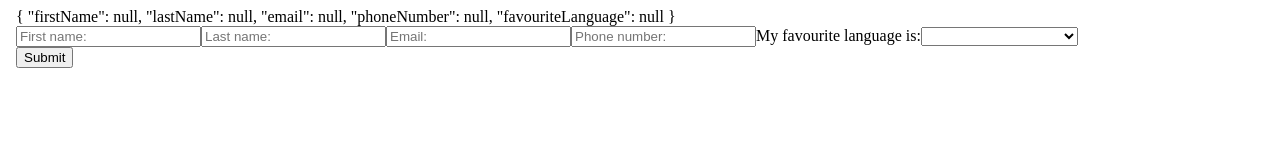
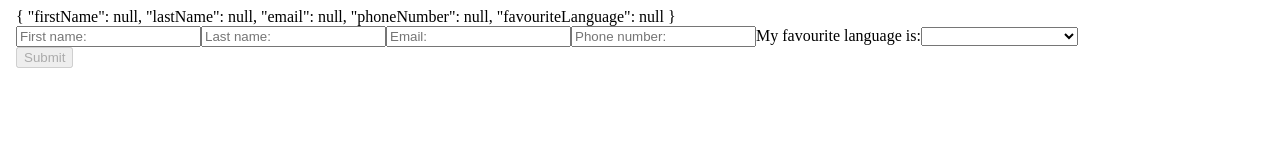
Before and after one commit to besartelezi/basic-angular-form, an Angular app in the folder friendship-book/: page / in a window 1280 px wide. Shown: the top 160 px of the page. Built offline with nearby package versions, Linux system fonts and the light colour scheme.

Commit message:
disabled button when form is invalid

```diff
--- a/friendship-book/src/app/app.component.html
+++ b/friendship-book/src/app/app.component.html
@@ -10,11 +10,11 @@
 <body>
 {{ friend | json }}
 <!-- Might replace the form by an angular form -->
-<form #friendForm.form.invalid="ngForm">
+<form #friendForm="ngForm">
   <input required type ="text" placeholder ="First name:" name="firstName"
          #firstName="ngModel" ngModel [(ngModel)]="friend.firstName"
          [class.wrongInput]="firstName.invalid && firstName.touched"
-         pattern="[a-zA-Z ]+">
+         pattern="[a-zA-Z ]+" formnovalidate>
   <div *ngIf="firstName.invalid && firstName.touched" class ="errorInput">First name is invalid</div>
 
   <input required type ="text" placeholder ="Last name:" name="lastName"
@@ -34,6 +34,7 @@
          pattern="^(((\+|00)32[ ]?(?:\(0\)[ ]?)?)|0){1}(4(60|[789]\d)\/?(\s?\d{2}\.?){2}(\s?\d{2})|(\d\/?\s?\d{3}|\d{2}\/?\s?\d{2})(\.?\s?\d{2}){2})$"
          [class.wrongInput]="phoneNumber.invalid && phoneNumber.touched">
   <div *ngIf="phoneNumber.invalid && phoneNumber.touched" class ="errorInput">Phone number name is invalid</div>
+
   <label for="favouriteLanguage">My favourite language is:</label>
   <select required name="favouriteLanguage" id="favouriteLanguage"
           #favouriteLanguage="ngModel" ngModel [(ngModel)]="friend.favouriteLanguage"
@@ -44,7 +45,7 @@
   </select>
   <div *ngIf="favouriteLanguage.invalid && favouriteLanguage.touched" class ="errorInput">Please select your favourite language</div>
 </form>
-<button type ="button" name="submitForm">Submit</button>
+<button type ="button" name="submitForm" [disabled]="friendForm.form.invalid">Submit</button>
 
 </body>
 </html>
```
